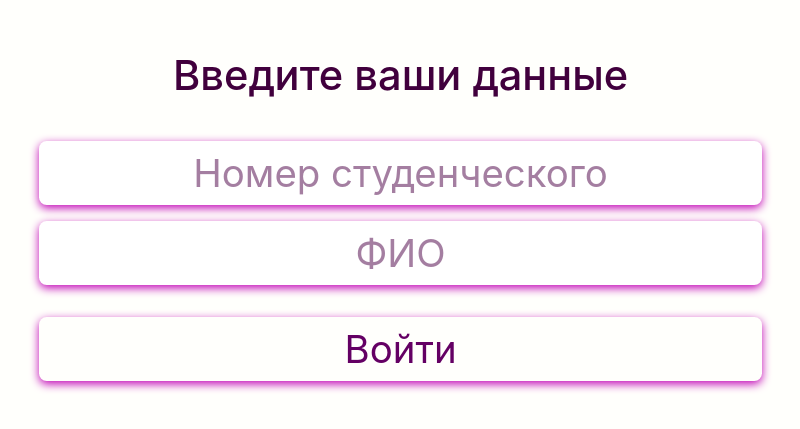
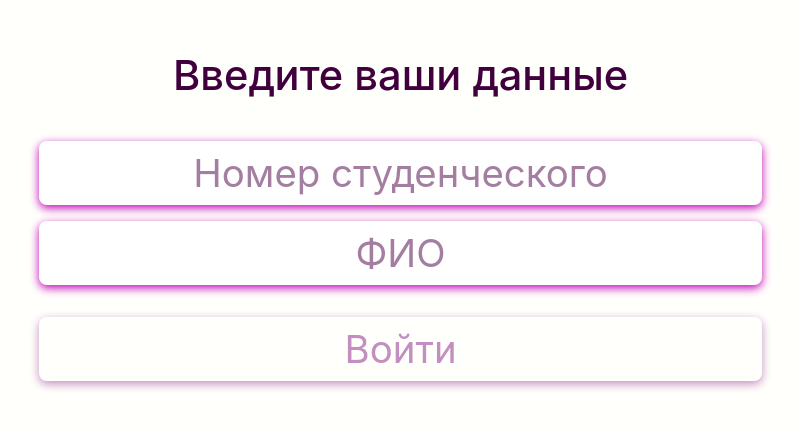
Before and after one commit to MaxCharlington/English-Educational-Service, a React app: page / in a window 1280 px wide. Shown: the part 187-616 px from the top of the page, without its empty margins (239-1039 px from the left). Built offline with nearby package versions, Linux system fonts and the light colour scheme.

Commit message:
Added button disabling, devided url handlers

```diff
--- a/src/components/App.jsx
+++ b/src/components/App.jsx
@@ -36,7 +36,7 @@ export default class App extends Component {
         this.setCourseData = this.setCourseData.bind(this)
     }
 
-    setCourseData(courseData) {
+    setCourseData(courseData, currentPage) {
         //Storage
         localStorage.setItem('courseData', JSON.stringify(courseData))
 
@@ -52,7 +52,7 @@ export default class App extends Component {
         this.setState((prevState) => {
             return {
                 pages: [...prevState.pages, ...pages],
-                current: 0
+                current: currentPage
             }
         })
     }
--- a/src/components/SignIn.jsx
+++ b/src/components/SignIn.jsx
@@ -4,15 +4,27 @@ import {setCookie} from '../js/lib'
 export default class SignIn extends Component {
     constructor() {
         super()
-        this.state = { number: "" };
-        this.handleChange = this.handleChange.bind(this);
+        this.state = { number: "" }
+        this.handleChange = this.handleChange.bind(this)
     }
 
     handleChange(e) {
-        this.setState({
-            number: e.target.value.replace(/[^0-9]/, '')
-        });
-    };
+        //Handles number input
+        if (e.target.getAttribute('name') === 'num') {
+            this.setState({
+                number: e.target.value.replace(/[^0-9]/, '')
+            })
+        }
+        //Enables/Disables button
+        this.buttonHandler()
+    }
+
+    buttonHandler() {
+        let inputsMatch = document.reg.num.value.match(/^\d\d\d\d\d\d$/) && document.reg.name.value.match(/^\D+\s\D+\s\D+$/us)
+        if ((document.querySelector('div.button.disabled') && inputsMatch) || (!inputsMatch && !document.querySelector('div.button.disabled'))) {
+            document.querySelector('div.button').classList.toggle('disabled')
+        }
+     }
 
     saveProfileData() {
         setCookie('num', document.reg.num.value)
@@ -25,8 +37,8 @@ export default class SignIn extends Component {
                 <h1 className="comment">Введите ваши данные</h1>
                 <form name="reg">
                     <input className='input' type='text' name='num' placeholder='Номер студенческого' maxLength="6" value={this.state.number} onChange={this.handleChange}></input><br />
-                    <input className='input' type='text' name='name' placeholder='ФИО' maxLength='50'></input>
-                    <div className='button' onClick={() => {
+                    <input className='input' type='text' name='name' placeholder='ФИО' maxLength='50' onChange={this.handleChange}></input>
+                    <div className='button disabled' onClick={() => {
                         this.saveProfileData()
 
                         //Defining params for get request
--- a/src/styles/styles.scss
+++ b/src/styles/styles.scss
@@ -1,6 +1,7 @@
 $bg-color: #fffffc;
 $shadow-color: #c000b5; /*#f8a44f;*/
 $border-color: #a00090; /*orange;*/
+$disabled-color: #c38ec0;
 
 //Text colors
 $primary-color: #41003d; /*#3f2403;*/
@@ -56,8 +57,13 @@ body {
                 box-shadow: 0px 3px 10px 0px $shadow-color;
                 z-index: 1;
                 text-align: center;
-                transition: all 0.3s cubic-bezier(0.95, 0.05, 0.795, 0.035); //Optimal curve for smooth animations
+                transition: all 0.15s cubic-bezier(0.95, 0.05, 0.795, 0.035); //Optimal curve for smooth animations
                 border-bottom: 0 solid $border-color;
+            }
+
+            div.button.disabled {
+                color: $disabled-color;
+                box-shadow: 0px 3px 10px 0px $disabled-color;
             }
 
             div.quest, h1.comment, div.result {
@@ -108,7 +114,7 @@ body {
                 margin-bottom: 2vh;
             }
 
-            div.button:hover, div.ans:hover, input.input:focus {
+            div.button:not(.disabled):hover, div.ans:hover, input.input:focus {
                 //Size
                 transform: scale(1.02);
                 -webkit-transform: scale(1.02);
```
Also changed, not shown: app.js (+16 -8 lines).
